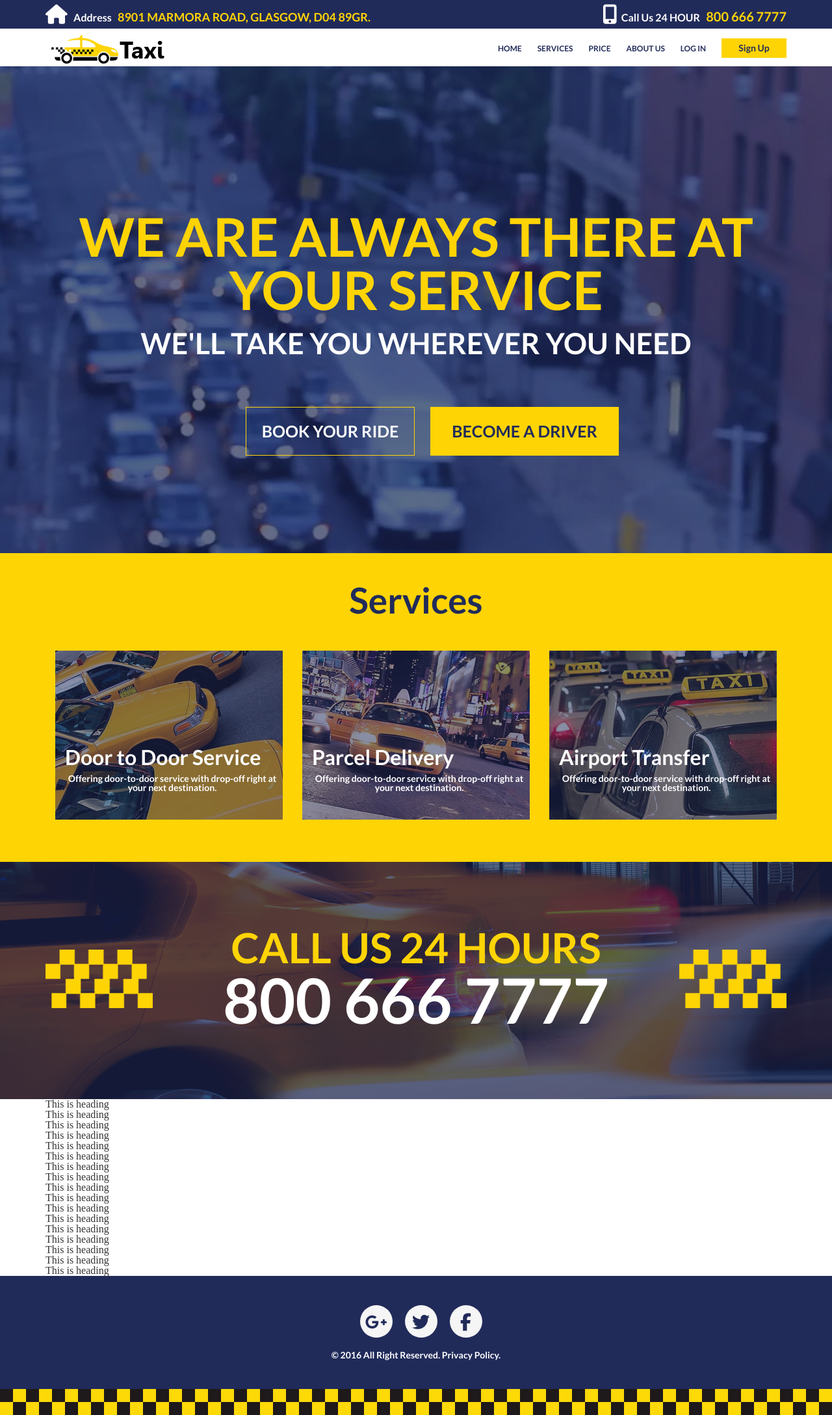
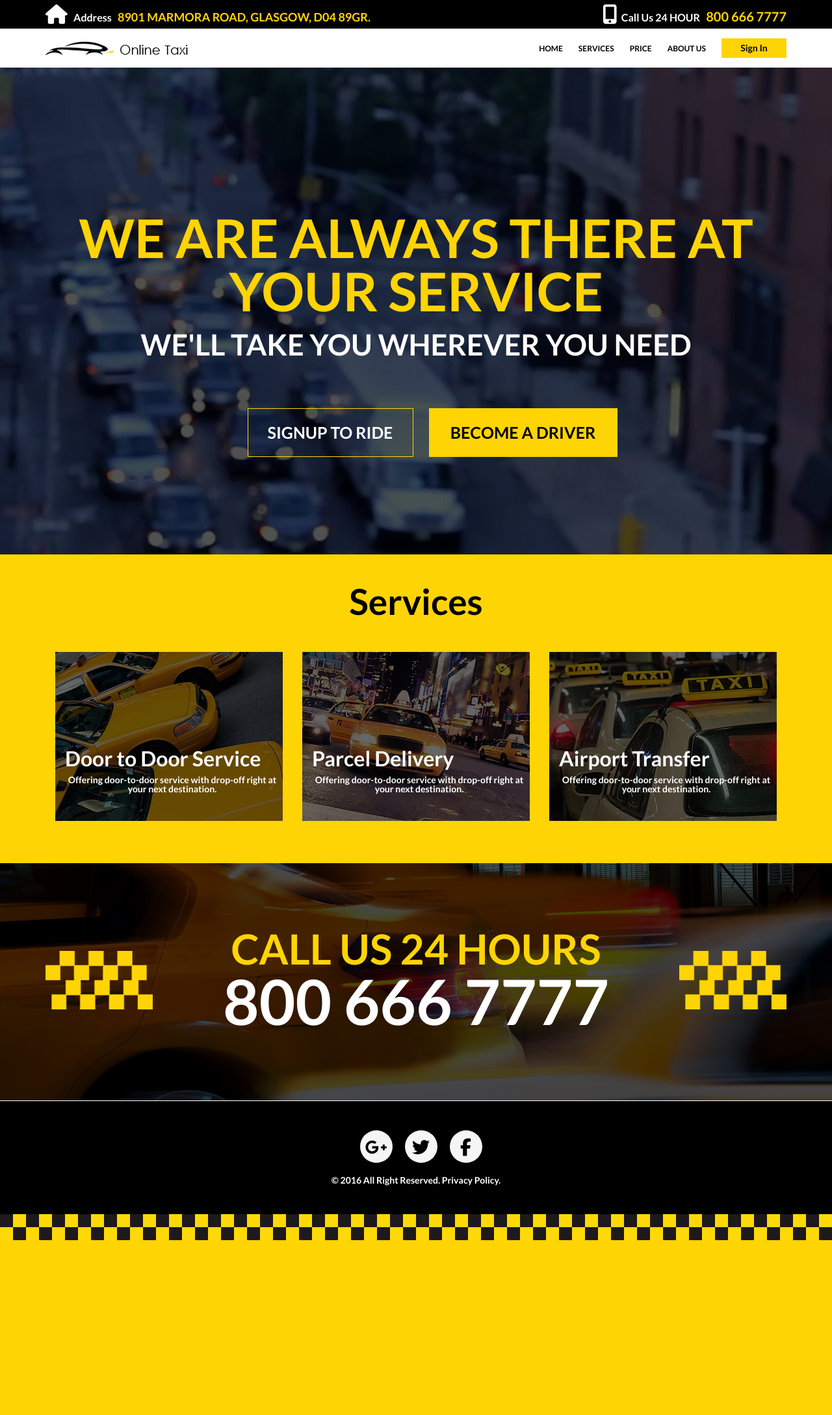
Before and after one commit to shazaib/Project2016, a PHP site: page / in a window 1280 px wide. Shown: the whole page at 65% size. After the commit the page ends 1908 px from the top, so only its background shows below. Run offline with PHP 8.4, Linux system fonts and the light colour scheme; some libraries are stand-ins or nearby versions.

Commit message:
file update

```diff
--- a/driver.php
+++ b/driver.php
@@ -29,7 +29,7 @@
 								<option>Social networks</option>
 								<option>Other</option>
 							</select>
-							<button class="form-btn">Submit</button>
+							<button  type="submit" name="" class="form-btn">Submit</button>
 						</form>
 						<div class="para-container">
 							<p>
@@ -37,7 +37,7 @@
 							</p>
 						</div>
 						<h2 style="margin-bottom: 15px;">OR</h2>
-						<a class="link-account" href="#">Already have an account ?</a>
+						<a class="link-account" href="login.php">Already have an account ?</a>
 					</div>
 				</div>
 
--- a/header.php
+++ b/header.php
@@ -37,7 +37,9 @@
 
 <script type="text/javascript" src="http://code.jquery.com/jquery-2.1.4.min.js"></script>
 <script src="//cdn.jsdelivr.net/webshim/1.14.5/polyfiller.js"></script>
+
 <script>
+
 	webshims.setOptions('forms-ext', {types: 'date'});
 	webshims.polyfill('forms forms-ext');
 	$.webshims.formcfg = {
@@ -48,7 +50,9 @@ en: {
 	        d: "dd-mm-yy"
 	    }
 	}
+
 	};
+
 </script>
 
 </head>
@@ -93,8 +97,8 @@ en: {
 								<li><a href="#ss">Services</a></li>
 								<li><a href="#">Price</a></li>
 								<li><a href="#">About Us</a></li>
-								<li><a href="#">Log in</a></li>
-								<li><button class="account-btn">Sign Up</button></li>
+								<!-- <li><a href="#">Log in</a></li> -->
+								<li><button class="account-btn" onclick="location.href='login.php'" >Sign In</button></li>
 							</ul>
 						</div>
 					</div>
--- a/index.php
+++ b/index.php
@@ -1,10 +1,10 @@
-<?php include'header.php' ?>
+<?php include'header.php'; ?>
 
 			<div class="bg-img img-responsive">
 				<div class="overlay-opacity">
 					<h1>WE ARE ALWAYS THERE AT YOUR SERVICE</h1>
 					<h2>WE'LL TAKE YOU WHEREVER YOU NEED</h2>
-					<button class="book-now-btn" type="button" name="" onclick="location.href='booking.php'">Book your ride</button>
+					<button class="book-now-btn" type="button" name="" onclick="location.href='booking.php'">Signup to ride</button>
 
 					<button class="become-a-driver" type="button" name="" onclick="location.href='driver.php'">Become a driver</button>
 
@@ -101,23 +101,7 @@
 					<div class="container">
 						<div class="row">
 							<div class="col-lg-4 col-md-4 col-sm-4 ">
-								<h1>This is heading</h1>
-								<h1>This is heading</h1>
-								<h1>This is heading</h1>
-								<h1>This is heading</h1>
-								<h1>This is heading</h1>
-								<h1>This is heading</h1>
-								<h1>This is heading</h1>
-								<h1>This is heading</h1>
-								<h1>This is heading</h1>
-								<h1>This is heading</h1>
-								<h1>This is heading</h1>
-								<h1>This is heading</h1>
-								<h1>This is heading</h1>
-								<h1>This is heading</h1>
-								<h1>This is heading</h1>
-								<h1>This is heading</h1>
-								<h1>This is heading</h1>
+
 							</div>
 						</div>
 
@@ -125,8 +109,7 @@
 				</div>
 
 
-
 			<!------------------------ Price end ---------------------->
 
 
-	<?php include'footer.php' ?>
+	<?php include'footer.php'; ?>
--- a/style.css
+++ b/style.css
@@ -18,6 +18,89 @@ body{
 	overflow-x: hidden;
 }
 
+#logo{
+	background: url(images/logo4.png) no-repeat;
+	width: 288px;
+	height: 26px;
+	display: inline-block;
+    margin: 18px 0px 0px 0px;
+    float: left;
+}
+
+.navbar-fixed {
+	width: 100%;
+    top: 0;
+  	position: fixed;
+    transition: all 0.5s ease;
+}
+
+#nav-bar{
+	width: 100%;
+	background-color: #fff;
+	z-index: 9999;
+    box-shadow: 0px 3px 7px -3px rgba(0, 0, 0, 0.21);
+    padding-bottom: 15px;
+}
+
+.nav-menu{
+	margin:0 auto;
+}
+
+.nav-menu ul{
+	margin: 15px 0px 0px 0px;
+	float: right;
+}
+
+.nav-menu ul li{
+	list-style: none;
+	display: inline-block;
+	margin-left: 20px;
+}
+
+.nav-menu ul li a{
+	font-family: 'Lato', sans-serif;
+	font-size: 12px;
+	color: #000;
+	font-weight: 600;
+	text-decoration: none;
+	transition: all 0.3s ease;
+	text-transform: uppercase;
+}
+
+.nav-menu ul li a:hover{
+	color: #FFD405;
+	transition: all 0.3s ease;
+	border-bottom: 4px solid #FFD405;
+}
+
+.toggle-div{
+	display: none;
+}
+
+.account-btn{
+	width: 100px;
+	height: 30px;
+	background-color: #000;
+	font-family: 'Lato', sans-serif;
+	font-size: 14px;
+	color: #000;
+	border: none;
+	margin: 0;
+	padding: 0;
+	background-color: #ffd405;
+	transition: all 0.3s;
+	text-transform: none;
+}
+
+.account-btn:hover{
+	outline: none;
+	border: none;
+	border-radius: 0px;
+    transition: all 0.3s;
+    background-color: #000;
+    color: #fff;
+}
+
 section{
 	width: 100%;
 	height: auto;
@@ -28,7 +111,7 @@ section{
 section h1{
     font-family: 'Lato', sans-serif;
 	font-size: 55px;
-    color: #212b5a;
+    color: #000;
     margin-bottom: 50px;
 }
 
@@ -44,11 +127,11 @@ section h1{
 
 .top-bar-main{
 	width: 100%;
-	background-color: #212b5a;
+	background-color: #000;
 }
 
 .top-bar{
-	background-color: #212b5a;
+	background-color: #000;
 }
 
 .top-bar h4{
@@ -68,7 +151,7 @@ section h1{
 }
 
 .overlay-opacity{
-	background: rgba(33,43,90,0.6) no-repeat center;
+	background: rgba(0,0,0,0.60) no-repeat center;
 	background-size: cover;
 	/*height: 823px;*/
 	padding-top: 220px;
@@ -89,7 +172,7 @@ section h1{
 }
 
 .book-now-btn{
-	width: 260px;
+	width: 255px;
 	height: 75px;
 	background: none;
 	outline:none;
@@ -105,17 +188,17 @@ section h1{
 .book-now-btn:hover{
 	background-color: #FFD405;
 	transition: all 0.5s ease;
-	color: #212b5a;
+	color: #000;
 }
 
 .become-a-driver{
 	width: 290px;
 	height: 75px;
 	background-color: #FFD405;
-	color: #212b5a;
+	color: #000;
 	font-family: 'Lato', sans-serif;
 	font-size: 25px;
-	color: #212b5a;
+	color: #000;
 	border:none;
 	outline: none;
 	text-transform: uppercase;
@@ -157,15 +240,13 @@ section h1{
 .services-overlay-opacity{
 	width: 100%;
 	height: 100%;
-	/*background: rgba(0, 0, 0, 0.53);*/
-	background: rgba(33, 43, 90, 0.53);
+	background: rgba(0, 0, 0, 0.60);
 	transition: all 0.3s;
     padding-top: 135px;
 }
 
 .services-overlay-opacity:hover{
-	/*background: rgba(0,0,0,.75);	*/
-	background: rgba(33, 43, 90, 0.85);
+	background: rgba(0,0,0,.75);
 	transition: all 0.3s;
 	padding-top: 100px;
 }
@@ -196,7 +277,7 @@ section h1{
 
 
 .overlay-opacity-call-us{
-	background: rgba(33,43,90,0.6) no-repeat center;
+	background: rgba(0,0,0,0.60) no-repeat center;
 	background-size: cover;
 	height:365px;
 	padding-top:100px;
@@ -263,11 +344,11 @@ section h1{
 footer{
 	width: 100%;
 	/*height: 100px;*/
-	background-color: #212b5a;
+	background-color: #000;
 }
 
 .footer-sub{
-	background-color: #212b5a;
+	background-color: #000;
 	margin:0 auto;
 	padding-top: 45px;
     padding-bottom: 45px;
@@ -288,7 +369,7 @@ footer{
 }
 
 #icon{
-	color: #212b5a;
+	color: #000;
     position: relative;
     top: 25%;
     font-size: 27px;
@@ -523,101 +606,108 @@ hr{
 	font-family: 'Lato', sans-serif;
 	font-size: 14px;
 	font-weight: 600;
-	color: #212b5a;
+	color: #000;
 	text-transform: uppercase;
 	text-decoration: underline;
 }
 
 .link-account:hover{
-	color: #212b5a;
+	color: #000;
 	text-decoration: none;
 }
 
 
-
 /**************************** Driver end **********************/
 
-#logo{
-	background: url(images/taxi_logo2.png) no-repeat;
-	width: 192px;
-	height: 53px;
-	display: inline-block;
-    margin: 5px 0px 0px 0px;
-    float: left;
+
+/**************************** Login  **************************/
+
+.login{
+	width: 100%;
+	/*height: 700px;*/
+	/*background-color: blue;*/
+	margin: 50px 0px 0px 0px;
 }
 
-.navbar-fixed {
-	width: 100%;
-    top: 0;
-  	position: fixed;
-    transition: all 0.5s ease;
+.login-form{
+	width: 45%;
+	/*height: 400px;*/
+	background-color: #f3f3f3;
+    box-shadow: 0px 43px 99px -5px rgba(0,0,0,0.21);
+    /*padding-top: 40px;*/
+    /*padding-bottom: 40px;*/
+    padding: 40px 0;
 }
 
-#nav-bar{
-	width: 100%;
-	background-color: #fff;
-	z-index: 9999;
-    box-shadow: 0px 3px 7px -3px rgba(0, 0, 0, 0.21);
+.login-h1{
+	font-family: 'Lato', sans-serif;
+	font-size: 35px;
+	color: #000;
+	margin-bottom: 40px;
+    font-weight: 100;
 }
 
-.nav-menu{
-	margin:0 auto;
+.login-fields{
+	width: 60%;
+    height: 45px;
+    margin-top: 20px;
+    padding-left: 10px;
+    border-radius: 3px;
+    border: 1px solid #ccc;
+    outline: none;
+    font-family: 'Lato', sans-serif;
+    font-size: 15px;
+    /*color: #000;*/
+    /*color: #FFD405;*/
 }
 
-.nav-menu ul{
-	margin: 15px 0px 0px 0px;
-	float: right;
+.login-btn{
+	width: 60%;
+	height: 45px;
+	margin-top: 20px;
+	background-color: #000;
+	border: none;
+	font-family: 'Lato', sans-serif;
+	font-size: 17px;
+	color: #FFD405;
+	border-radius: 3px;
+	font-weight: 600;
+	outline: none;
 }
 
-.nav-menu ul li{
-	list-style: none;
-	display: inline-block;
-	margin-left: 20px;
+.login-ul{
+	display: block;
 }
 
-.nav-menu ul li a{
-	font-family: 'Lato', sans-serif;
-	font-size: 12px;
-	color: #212b5a;
-	font-weight: 600;
-	text-decoration: none;
-	transition: all 0.3s ease;
-	text-transform: uppercase;
+.login-hr{
+	width: 45%;
+	height: 1px;
+	background-color: #a7a7a7;
+	border: none;
+    margin: -10px 0px 0px 0px;
 }
 
-.nav-menu ul li a:hover{
-	color: #FFD405;
-	transition: all 0.3s ease;
-	border-bottom: 4px solid #FFD405;
+.login-para {
+	font-family: 'Lato', sans-serif;
+	font-size: 15px;
+	color: #000;
+	margin-top: 20px;
+	/*transition: all 0.5s;*/
+	display: inline-block;
 }
 
-.toggle-div{
-	display: none;
+.login-para:hover{
+	/*transition: all 0.5s;*/
+	text-decoration: underline;
 }
 
-.account-btn{
-	width: 100px;
-	height: 30px;
-	background-color: #212b5a;
-	font-family: 'Lato', sans-serif;
-	font-size: 14px;
-	color: #212b5a;
-	border: none;
-	margin: 0;
-	padding: 0;
-	background-color: #ffd405;
-	transition: all 0.3s;
-	text-transform: none;
-}
 
-.account-btn:hover{
-	outline: none;
-	border: none;
-	border-radius: 0px;
-    transition: all 0.3s;
-    background-color: #212b5a;
-    color: #fff;
-}
+
+
+
+
+
+/**************************** Login end **********************/
 
 
 @media screen and (max-width: 992px){ /******* media query 992px ********/
```
Also changed, not shown: other parts of style.css (+61 -37 lines), booking.php (+9 -17 lines), login.php (added, +80 -0 lines), css.txt (deleted), images/logo4.png (added). Lines whose indentation alone changed are shown as unchanged.
